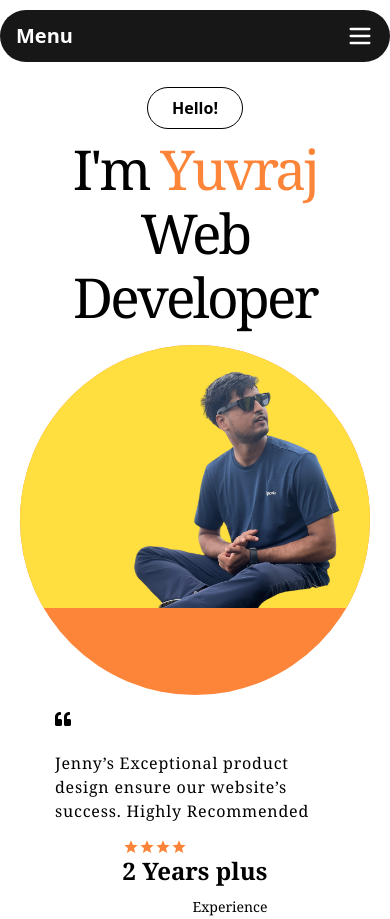
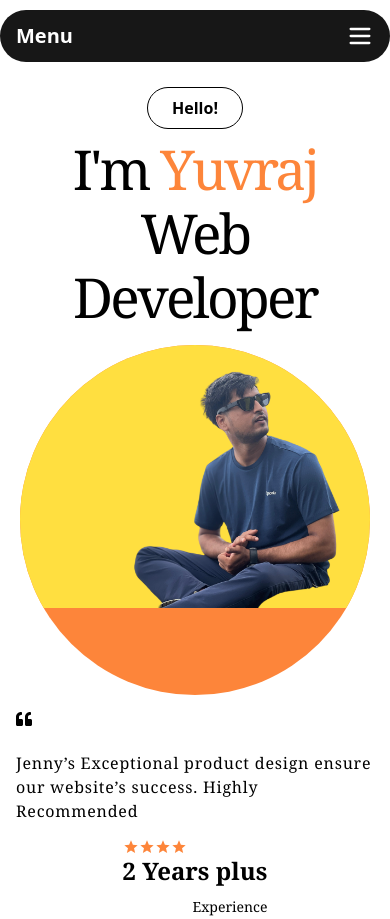
Before and after one commit to yuvraj-sapkota/portfolio, a React (Vite) app in the folder frontend/: page / in a window 390 px wide. Built offline with nearby package versions, Linux system fonts and the light colour scheme.

Commit message:
making hero section responsive

```diff
--- a/frontend/src/components/HeaderSeaction.jsx
+++ b/frontend/src/components/HeaderSeaction.jsx
@@ -23,7 +23,7 @@ const HeaderSection = () => {
           <div className="mb-6">
             <FaQuoteLeft />
           </div>
-          <p className="max-w-[280px] -tracking-tighter font-serif">
+          <p className="md:max-w-[280px] -tracking-tighter font-serif">
             Jenny’s Exceptional product design ensure our website’s success.
             Highly Recommended
           </p>
```
